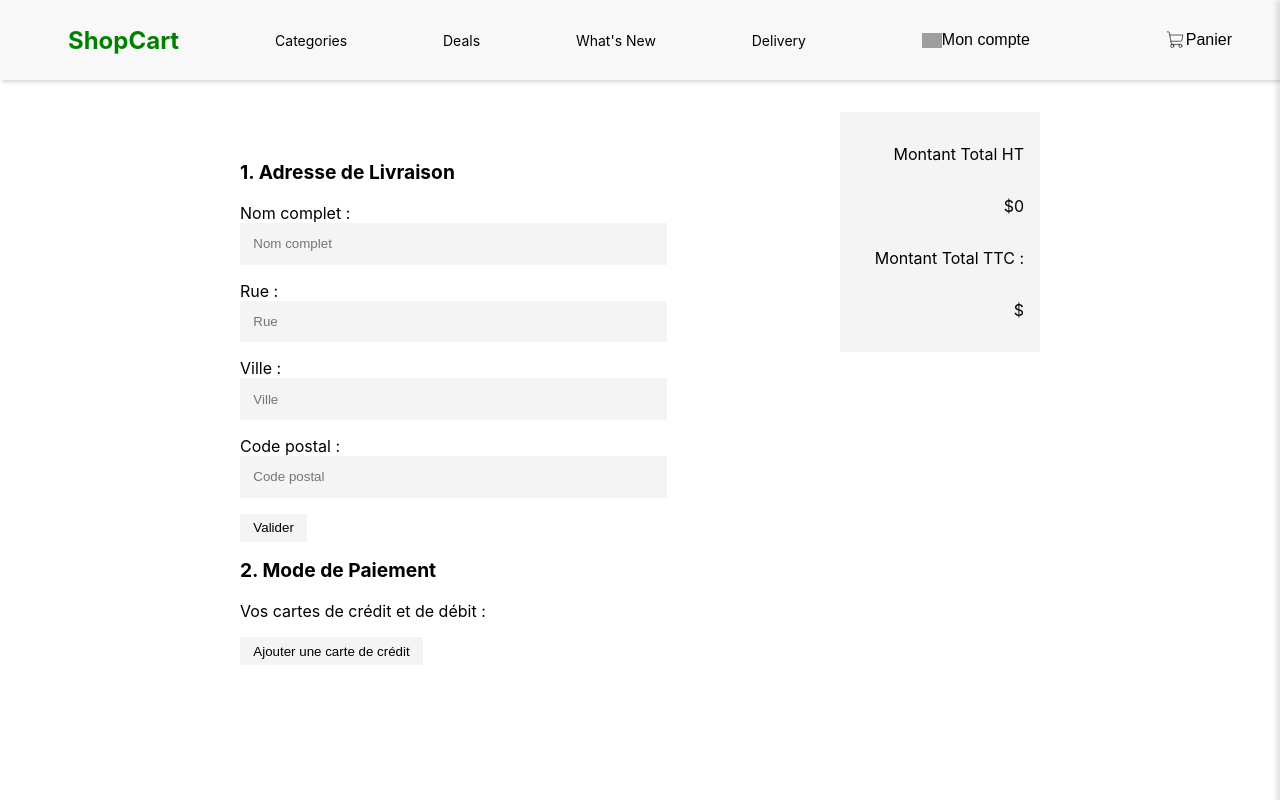
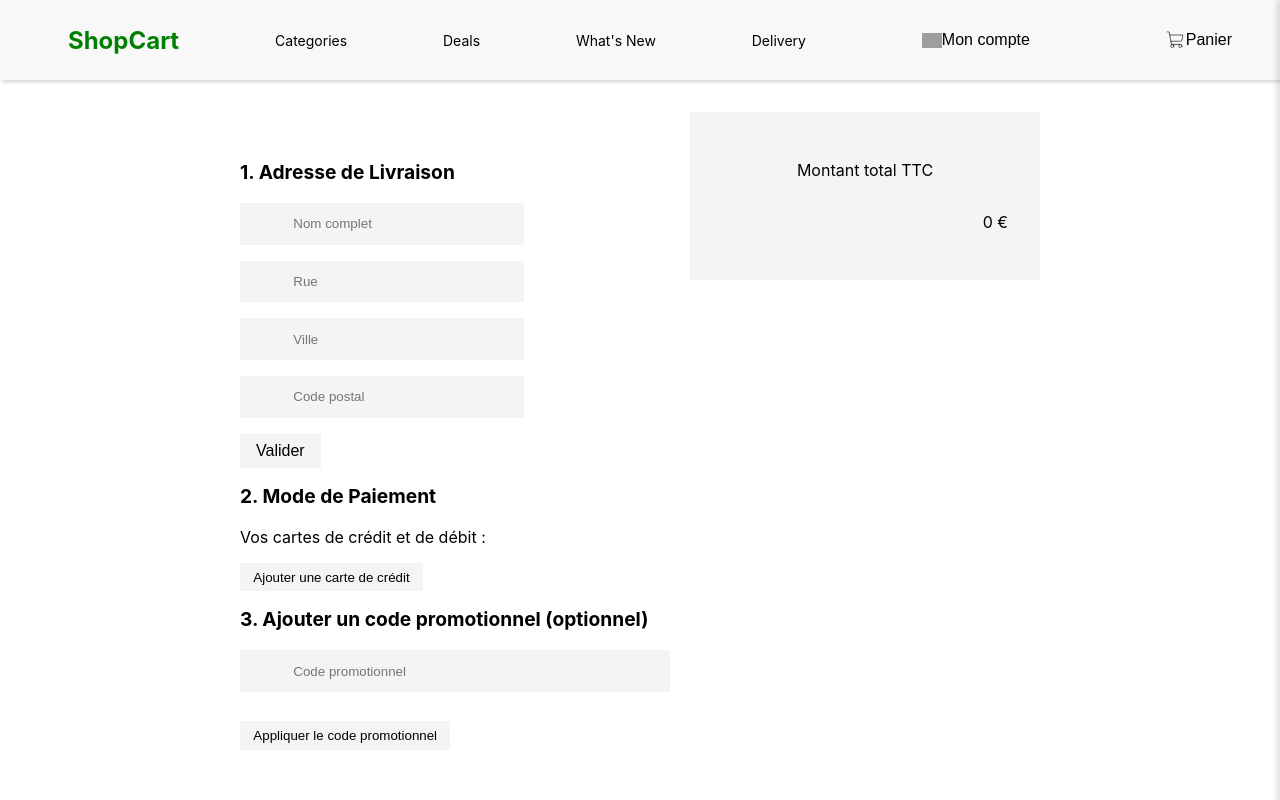
Before and after one commit to williamqsnt/react-e-commerce-app, a React (Create React App) app: page /Checkout in a window 1280 px wide. Built offline with nearby package versions, Linux system fonts and the light colour scheme; grey boxes are pictures that could not be loaded.

Commit message:
add promo

```diff
--- a/src/components/Menu.jsx
+++ b/src/components/Menu.jsx
@@ -273,7 +273,7 @@ const Menu = () => {
                       <Quantity>{item.quantity}</Quantity>
                       <QuantityButton onClick={() => handleIncreaseQuantity(item.id)}>+</QuantityButton>
                     </QuantityContainer>
-                    <p>${item.price * item.quantity}</p>
+                    <p>{item.price * item.quantity}€</p>
                     <RemoveButton onClick={() => handleRemoveItem(item.id)}>Supprimer</RemoveButton>
                   </CartItem>
                 ))}
@@ -281,11 +281,11 @@ const Menu = () => {
               <Button onClick={handleClearCart}>Vider le panier</Button>
               <TotalPrice>
                 <p>Total</p>
-                <p>${calculateTotalPrice()} TTC</p>
+                <p>{calculateTotalPrice()}€ TTC</p>
               </TotalPrice>
               <div style={{ display: 'flex', justifyContent: 'space-around' }}>
                 <ContinueShoppingButton onClick={togglePopup}><Link to="/">Continuez vos achats</Link></ContinueShoppingButton>
-                <Link to="/Checkout"><PayButton>Payer</PayButton></Link>
+                <Link to="/Checkout"><PayButton>Passer la commande</PayButton></Link>
               </div>
             </>
           )}
--- a/src/pages/Checkout.js
+++ b/src/pages/Checkout.js
@@ -14,6 +14,8 @@ const Checkout = () => {
   const [cardFullName, setCardFullName] = useState("");
   const [cardExpiration, setCardExpiration] = useState("");
   const [cardCVV, setCardCVV] = useState("");
+  const [promoCode, setPromoCode] = useState("");
+  const [discountApplied, setDiscountApplied] = useState(false);
 
   const handleSubmit = (e) => {
     e.preventDefault();
@@ -33,6 +35,18 @@ const Checkout = () => {
     setShowPopup(false);
   };
 
+  const handlePromoCodeChange = (e) => {
+    setPromoCode(e.target.value);
+  };
+
+  const applyPromoCode = () => {
+    if (promoCode === "WILLI20") {
+      setDiscountApplied(true);
+    } else {
+      setDiscountApplied(false);
+    }
+  };
+
   let content;
 
   if (!submitted) {
@@ -40,7 +54,6 @@ const Checkout = () => {
       <FormContainer onSubmit={handleSubmit}>
         <SectionTitle>1. Adresse de Livraison</SectionTitle>
         <InputLabel>
-          Nom complet :
           <Input
             type="text"
             value={fullName}
@@ -49,7 +62,6 @@ const Checkout = () => {
           />
         </InputLabel>
         <InputLabel>
-          Rue :
           <Input
             type="text"
             value={street}
@@ -58,7 +70,6 @@ const Checkout = () => {
           />
         </InputLabel>
         <InputLabel>
-          Ville :
           <Input
             type="text"
             value={city}
@@ -67,7 +78,6 @@ const Checkout = () => {
           />
         </InputLabel>
         <InputLabel>
-          Code postal :
           <Input
             type="text"
             value={postalCode}
@@ -90,7 +100,6 @@ const Checkout = () => {
           Modifier
         </EditButton>
       </p>
-
     );
   }
 
@@ -100,10 +109,11 @@ const Checkout = () => {
     const lastFourDigits = cardNumber.slice(-4);
     cardContent = (
       <p>
-        <p style={{ fontWeight: "bold", fontSize: "1.5em" }}>
+        <p style={{ fontWeight: "bold", fontSize: "2em" }}>
           2. Mode de Paiement:
         </p>
-        Nom complet: {cardFullName}<br />
+        Nom complet: {cardFullName}
+        <br />
         Derniers chiffres de la carte: {lastFourDigits}
       </p>
     );
@@ -119,6 +129,9 @@ const Checkout = () => {
     );
   }
 
+  const totalPriceHT = cartTotalPrice - (discountApplied ? cartTotalPrice * 0.2 : 0);
+  const totalPriceTTC = cartTotalPrice - (discountApplied ? cartTotalPrice * 0.2 : 0);
+
   return (
     <Container>
       <Menu />
@@ -127,13 +140,33 @@ const Checkout = () => {
           <div>
             {content}
             {cardContent}
+            <SectionTitle>3. Ajouter un code promotionnel (optionnel)</SectionTitle>
+            <InputLabel>
+              <Input
+                type="text"
+                value={promoCode}
+                onChange={handlePromoCodeChange}
+                placeholder="Code promotionnel"
+              />
+            </InputLabel>
+            <ApplyPromoButton onClick={applyPromoCode}>
+              Appliquer le code promotionnel
+            </ApplyPromoButton>
+            {discountApplied ? (
+              <div style={{margin : '1em', backgroundColor : 'green', color : 'white', padding : '1em'}}>-20% a été appliqué à votre commande</div>
+            ) : (
+              promoCode && <div style={{margin : '1em', backgroundColor : 'red', color : 'white', padding : '1em'}}>Ce code est inexistant</div>
+
+            )}
           </div>
           <div>
             <TotalPrice>
-              <p>Montant Total HT</p>
-              <p>${cartTotalPrice - cartTotalPrice * 0.2}</p>
-              <p>Montant Total TTC :</p>
-              <p>${cartTotalPrice}</p>
+                <p>Montant total TTC</p>
+              <div style={{display : 'flex', alignItems : 'center', justifyContent : 'space-between', width : '100%'}}>
+                {discountApplied ? (<div>-20% appliquée</div>) : " "}
+                <p style={{textAlign : 'end', width : '100%'}}>{totalPriceTTC} €</p>
+              </div>
+
             </TotalPrice>
           </div>
         </GridContainer>
@@ -222,7 +255,7 @@ const SectionTitle = styled.h2`
 
 const GridContainer = styled.div`
   display: grid;
-  grid-template-columns: 1fr 200px;
+  grid-template-columns: 1fr 350px;
   grid-gap: 20px;
   margin-top: 2em;
 `;
@@ -234,10 +267,8 @@ const InputLabel = styled.label`
 `;
 
 const Input = styled.input`
-  padding: 0.5em;
+  padding: 1em 4em;
   border: none;
-  padding : 1em;
-  width : 400px;
   background-color: #f4f4f4;
 `;
 
@@ -245,12 +276,12 @@ const EditButton = styled.button`
   padding: 0.5em 1em;
   background-color: #f4f4f4;
   border: none;
-  color : blue;
   cursor: pointer;
 `;
 
 const SubmitButton = styled.input`
   padding: 0.5em 1em;
+  font-size : 1em;
   background-color: #f4f4f4;
   border: none;
   cursor: pointer;
@@ -260,9 +291,10 @@ const TotalPrice = styled.div`
   display: flex;
   flex-direction: column;
   justify-content: center;
-  align-items: flex-end;
+  align-items: center;
   background-color: #f4f4f4;
-  padding: 1em;
+padding : 2em;
+
 `;
 
 const AddCardButton = styled.button`
@@ -270,6 +302,14 @@ const AddCardButton = styled.button`
   background-color: #f4f4f4;
   border: none;
   cursor: pointer;
+`;
+
+const ApplyPromoButton = styled.button`
+  padding: 0.5em 1em;
+  background-color: #f4f4f4;
+  border: none;
+  cursor: pointer;
+  margin-top: 1em;
 `;
 
 const PopupContainer = styled.div`
```
